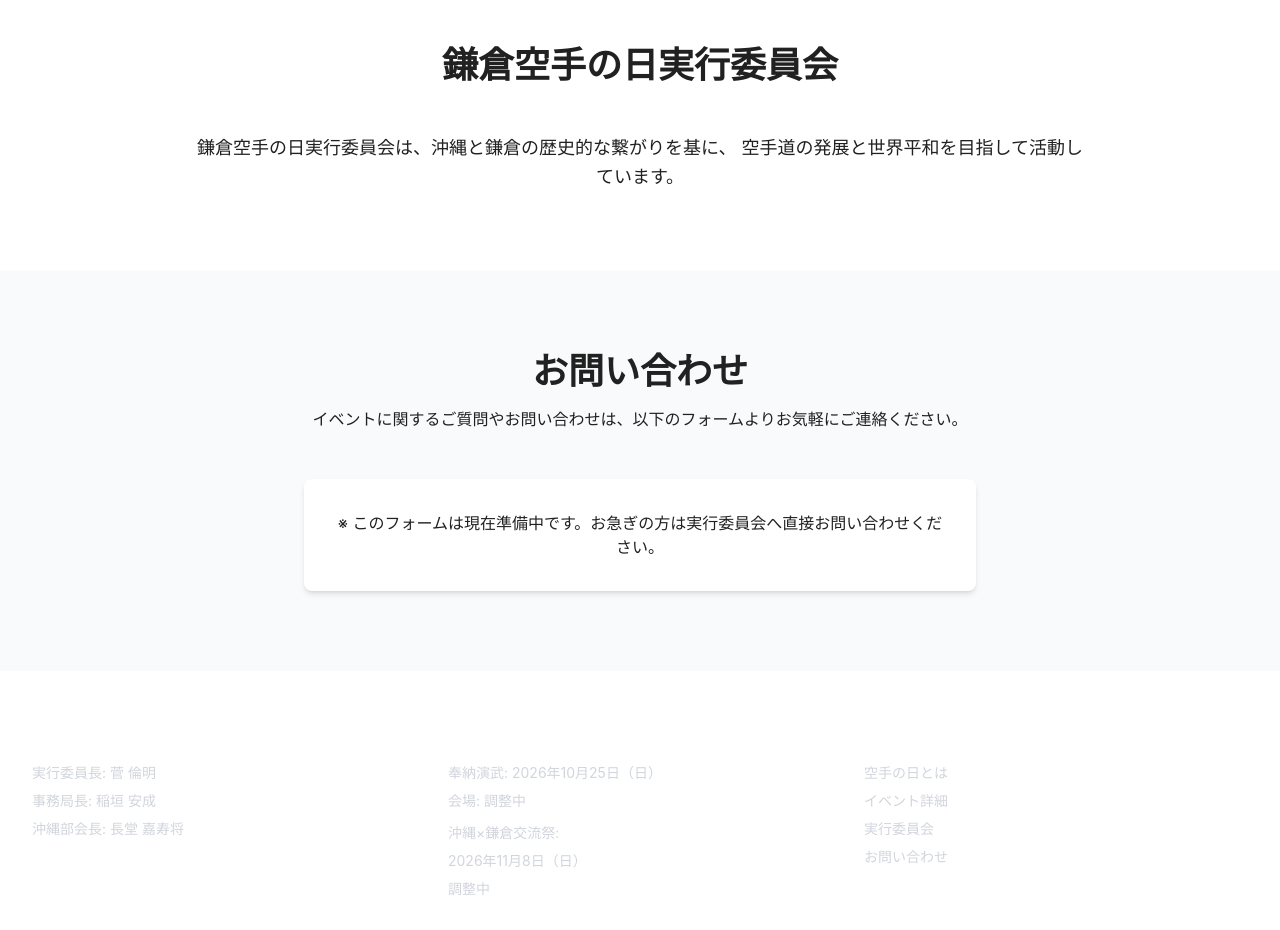
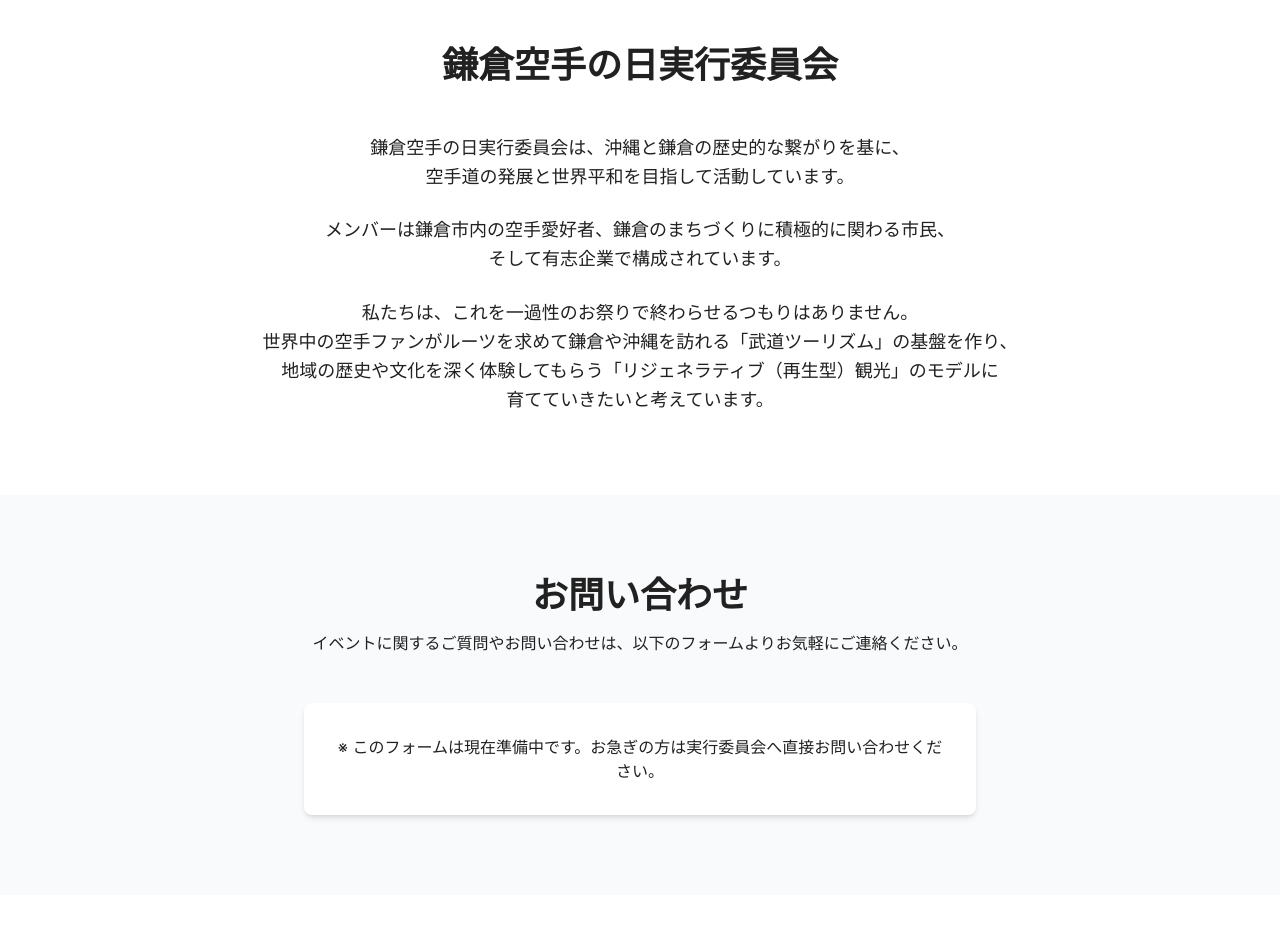
Before and after one commit to kNagadou/kamakura-karateday-lp, a Next.js app: page / in a window 1280 px wide. Shown: the part 2340-3270 px from the top of the page. Built offline with nearby package versions, Linux system fonts and the light colour scheme.

Commit message:
段落間のマージンを適切に設定（CommitteeSection）

```diff
--- a/components/sections/CommitteeSection.tsx
+++ b/components/sections/CommitteeSection.tsx
@@ -8,9 +8,24 @@ export default function CommitteeSection() {
 
         {/* 実行委員会の説明 */}
         <div className="mt-12 text-center">
+          <p className="text-lg text-charcoal-700 leading-relaxed mb-6">
+            鎌倉空手の日実行委員会は、沖縄と鎌倉の歴史的な繋がりを基に、
+            <br/>
+            空手道の発展と世界平和を目指して活動しています。
+          </p>
+          <p className="text-lg text-charcoal-700 leading-relaxed mb-6">
+            メンバーは鎌倉市内の空手愛好者、鎌倉のまちづくりに積極的に関わる市民、
+            <br/>
+            そして有志企業で構成されています。
+          </p>
           <p className="text-lg text-charcoal-700 leading-relaxed">
-            鎌倉空手の日実行委員会は、沖縄と鎌倉の歴史的な繋がりを基に、
-            空手道の発展と世界平和を目指して活動しています。
+            私たちは、これを一過性のお祭りで終わらせるつもりはありません。
+            <br/>
+            世界中の空手ファンがルーツを求めて鎌倉や沖縄を訪れる「武道ツーリズム」の基盤を作り、
+            <br/>
+            地域の歴史や文化を深く体験してもらう「リジェネラティブ（再生型）観光」のモデルに
+            <br/>
+            育てていきたいと考えています。
           </p>
         </div>
       </div>
```
